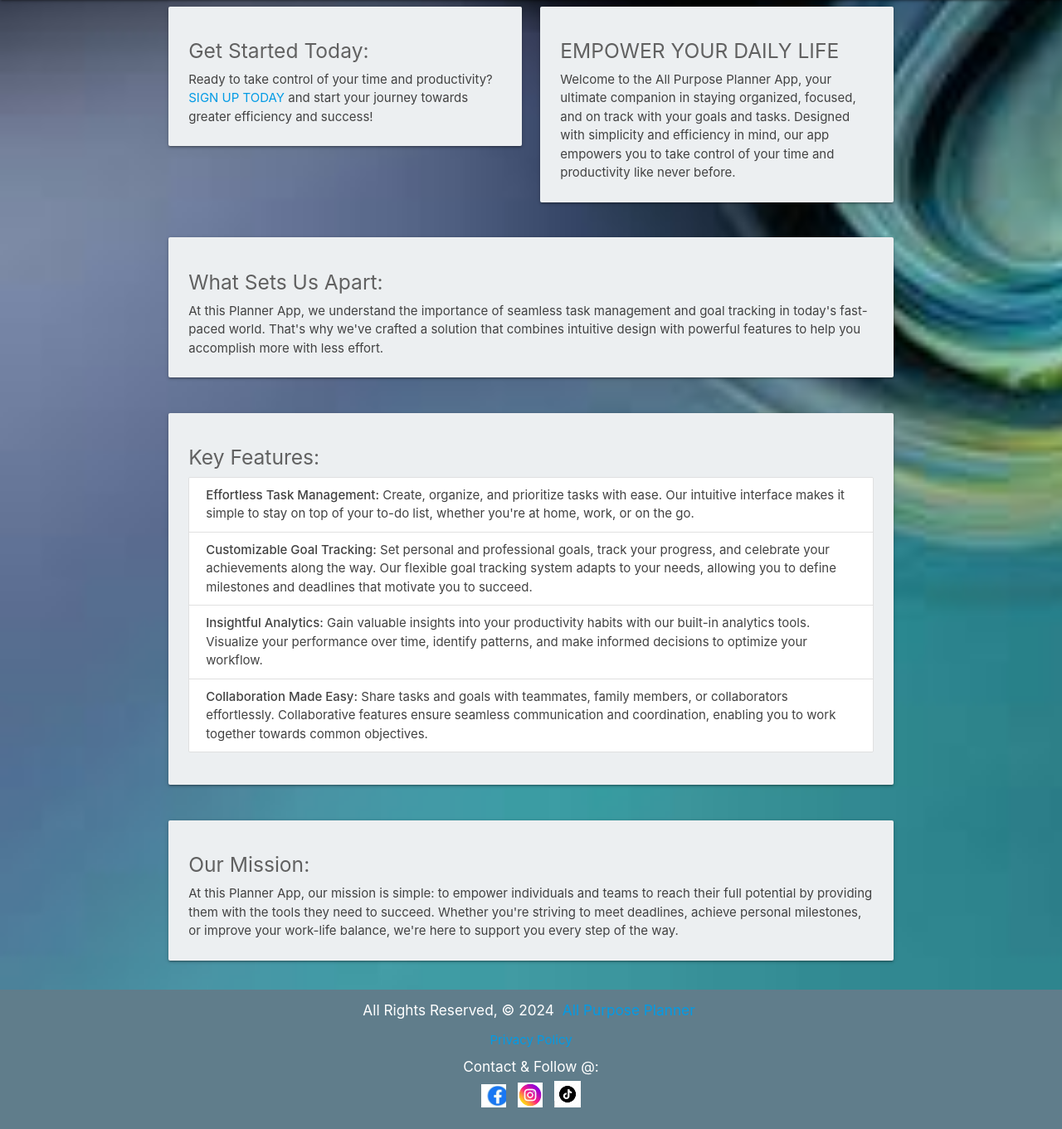
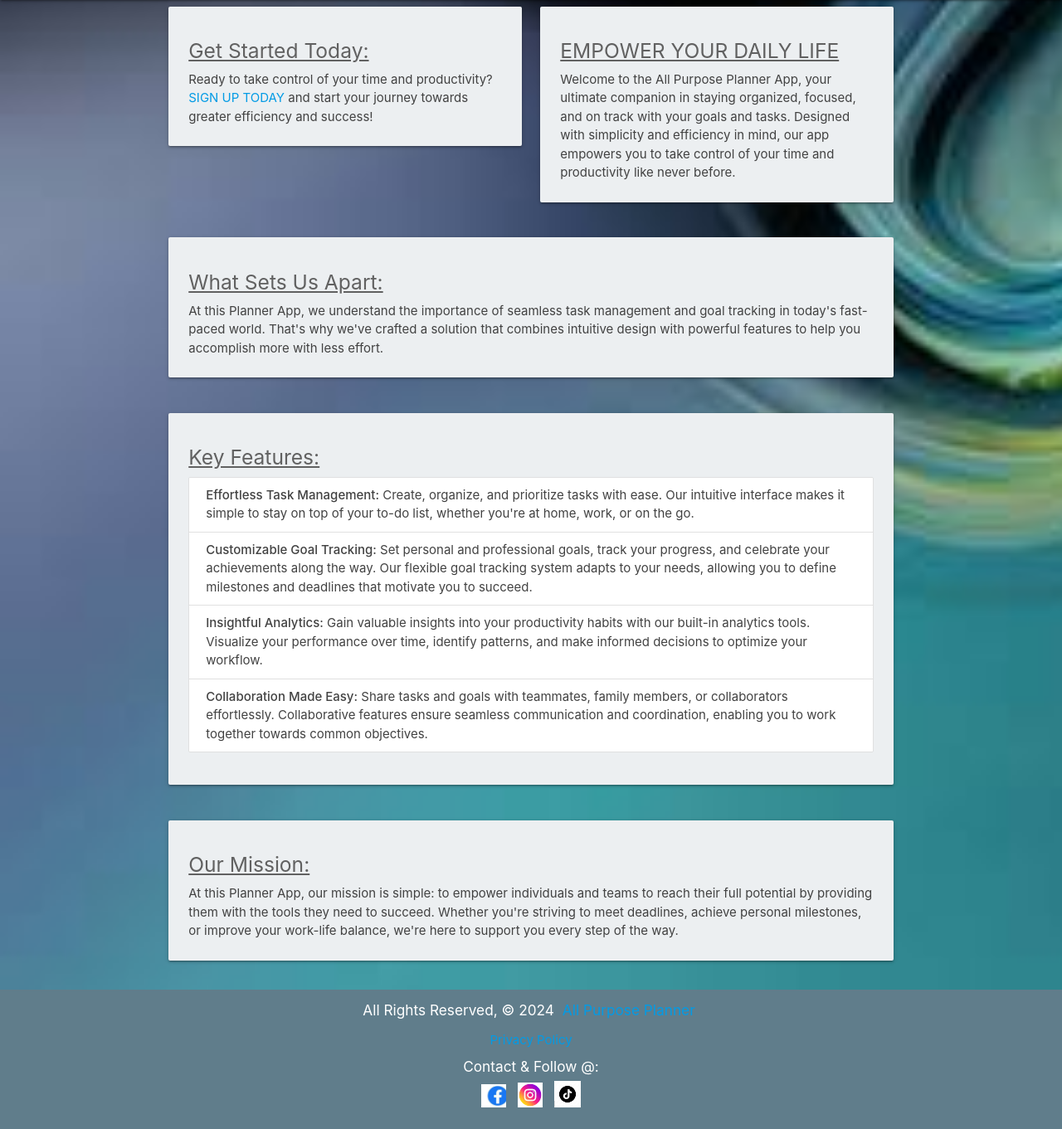
Before and after one commit to MarkB28Jr/all_purpose_planner, a Django app: page /about/ in a window 1280 px wide. Shown: the part 64-1425 px from the top of the page at 83% size. Run offline with Django 5.2, Linux system fonts and the light colour scheme.

Commit message:
Final Final

```diff
--- a/main_app/templates/about.html
+++ b/main_app/templates/about.html
@@ -11,6 +11,11 @@
         color: rgb(59, 42, 42);
     }
 
+    .underline {
+    text-decoration: underline;
+}
+
+
 
     </style>
 
@@ -18,7 +23,7 @@
         <div class="col s12 m6">
             <div class="card blue-grey lighten-5">
                 <div class="card-content">
-                    <h5 class="grey-text text-darken-2">Get Started Today:</h5>
+                    <h5 class="grey-text text-darken-2 underline">Get Started Today:</h5>
                     <p class="grey-text text-darken-3">Ready to take control of your time and productivity? <a href="{% url 'signup' %}" class="signup-link">SIGN UP TODAY</a> and start your journey towards greater efficiency and success!</p>
                 </div>
             </div>
@@ -26,7 +31,7 @@
         <div class="col s12 m6">
             <div class="card blue-grey lighten-5">
                 <div class="card-content">
-                    <h5 class="grey-text text-darken-2">EMPOWER YOUR DAILY LIFE</h5>
+                    <h5 class="grey-text text-darken-2 underline">EMPOWER YOUR DAILY LIFE</h5>
                     <p class="grey-text text-darken-3">Welcome to the All Purpose Planner App, your ultimate companion in staying organized, focused, and on track with your goals and tasks. Designed with simplicity and efficiency in mind, our app empowers you to take control of your time and productivity like never before.</p>
                 </div>
             </div>
@@ -37,7 +42,7 @@
         <div class="col s12">
             <div class="card blue-grey lighten-5">
                 <div class="card-content">
-                    <h5 class="grey-text text-darken-2">What Sets Us Apart:</h5>
+                    <h5 class="grey-text text-darken-2 underline">What Sets Us Apart:</h5>
                     <p class="grey-text text-darken-3">At this Planner App, we understand the importance of seamless task management and goal tracking in today's fast-paced world. That's why we've crafted a solution that combines intuitive design with powerful features to help you accomplish more with less effort.</p>
                 </div>
             </div>
@@ -48,7 +53,7 @@
         <div class="col s12">
             <div class="card blue-grey lighten-5">
                 <div class="card-content">
-                    <h5 class="grey-text text-darken-2">Key Features:</h5>
+                    <h5 class="grey-text text-darken-2 underline">Key Features:</h5>
                     <ul class="collection">
                         <li class="collection-item grey-text text-darken-3"><strong>Effortless Task Management:</strong> Create, organize, and prioritize tasks with ease. Our intuitive interface makes it simple to stay on top of your to-do list, whether you're at home, work, or on the go.</li>
                         <li class="collection-item grey-text text-darken-3"><strong>Customizable Goal Tracking:</strong> Set personal and professional goals, track your progress, and celebrate your achievements along the way. Our flexible goal tracking system adapts to your needs, allowing you to define milestones and deadlines that motivate you to succeed.</li>
@@ -64,7 +69,7 @@
         <div class="col s12">
             <div class="card blue-grey lighten-5">
                 <div class="card-content">
-                    <h5 class="grey-text text-darken-2">Our Mission:</h5>
+                    <h5 class="grey-text text-darken-2 underline">Our Mission:</h5>
                     <p class="grey-text text-darken-3">At this Planner App, our mission is simple: to empower individuals and teams to reach their full potential by providing them with the tools they need to succeed. Whether you're striving to meet deadlines, achieve personal milestones, or improve your work-life balance, we're here to support you every step of the way.</p>
                 </div>
             </div>
```
